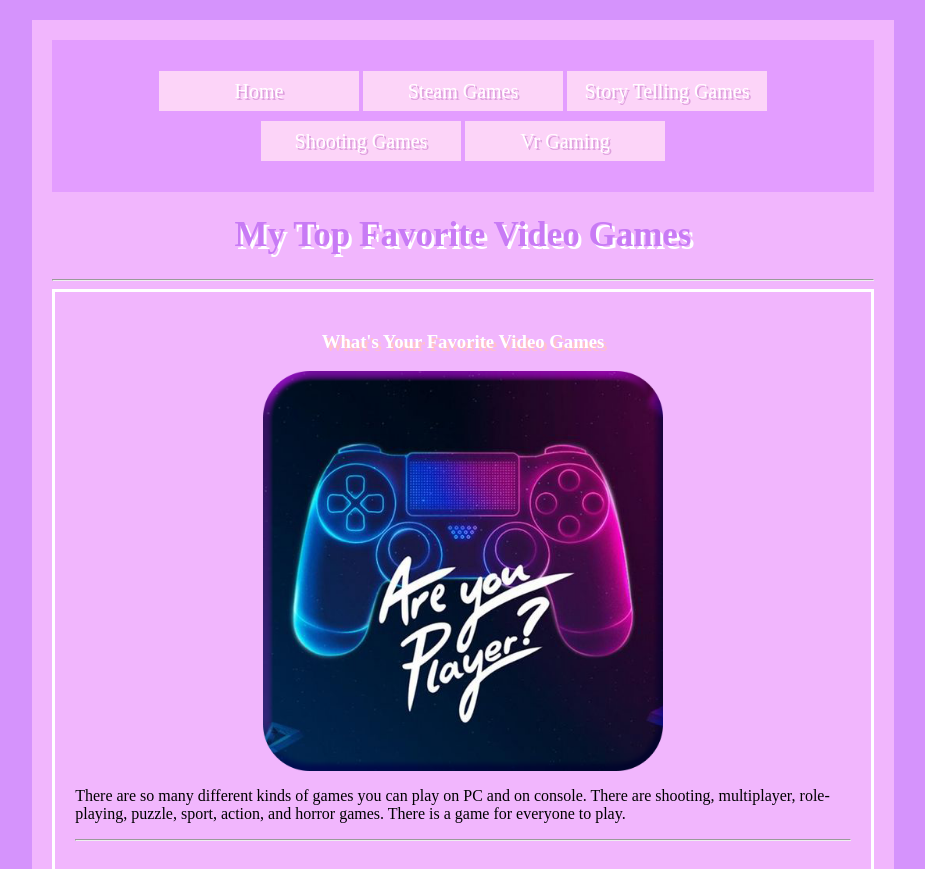
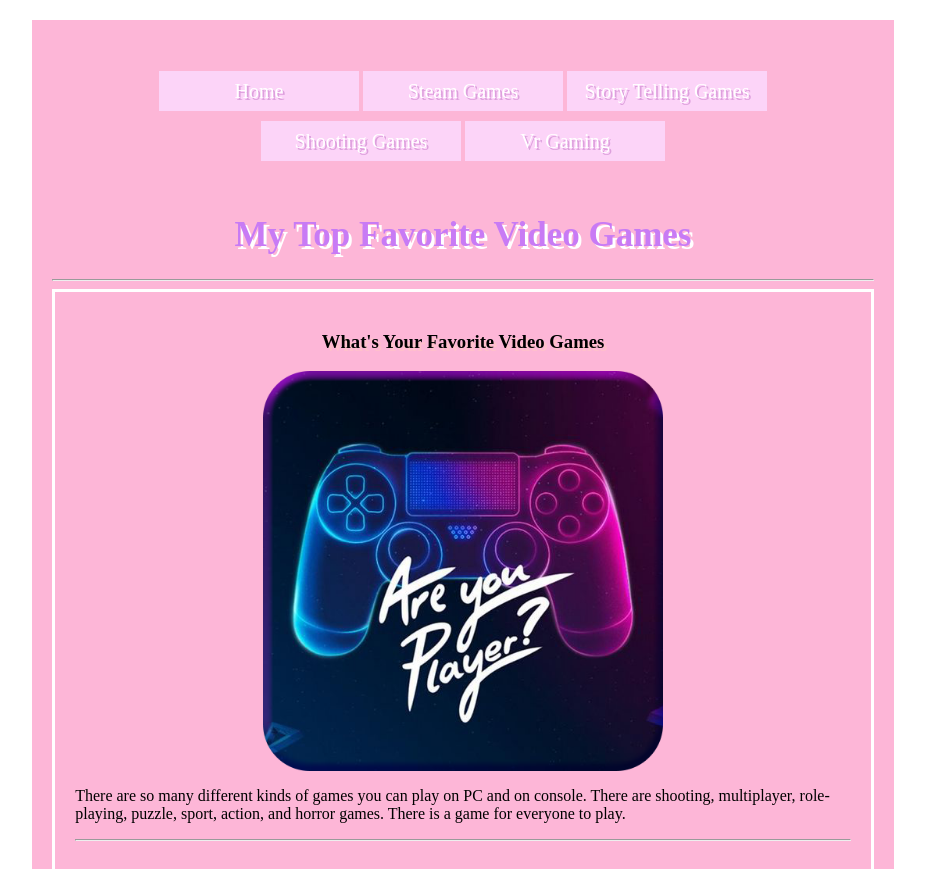
Before and after one commit to SunnyShine1927/Summer, a plain HTML site: page Finals/index.html in a window 1280 px wide. Shown: the top 869 px of the page, without its empty margins (177-1102 px from the left). Drawn offline with Linux system fonts and the light colour scheme.

Commit message:
Update styles.css

```diff
--- a/Finals/css/styles.css
+++ b/Finals/css/styles.css
@@ -5,15 +5,15 @@ img {
     width: 100%;
 }
 body {
-    background-color: rgb(213, 147, 252);
+    background-color: rgb(255, 255, 255);
 }
 #container {
-    background-color: rgb(241, 182, 253);
+    background-color: rgb(253, 182, 215);
     padding: 20px;
 }
 h1, h2, h3{
     text-align: center;
-    color:white;
+    color:rgb(0, 0, 0);
     text-shadow: 3px 3px pink;
 
 
@@ -23,12 +23,12 @@ a {
    color: rgb(255, 255, 255);
 }
 a :hover {
-    color: rgb(216, 133, 255);
+    color: rgb(253, 182, 215);
     text-decoration: none;
 }
 /* Mobile Styles */
 nav {
-    background-color: rgb(227, 157, 255);
+    background-color: rgb(253, 182, 215);
     padding: 10px;
 }
 nav ul {
```
